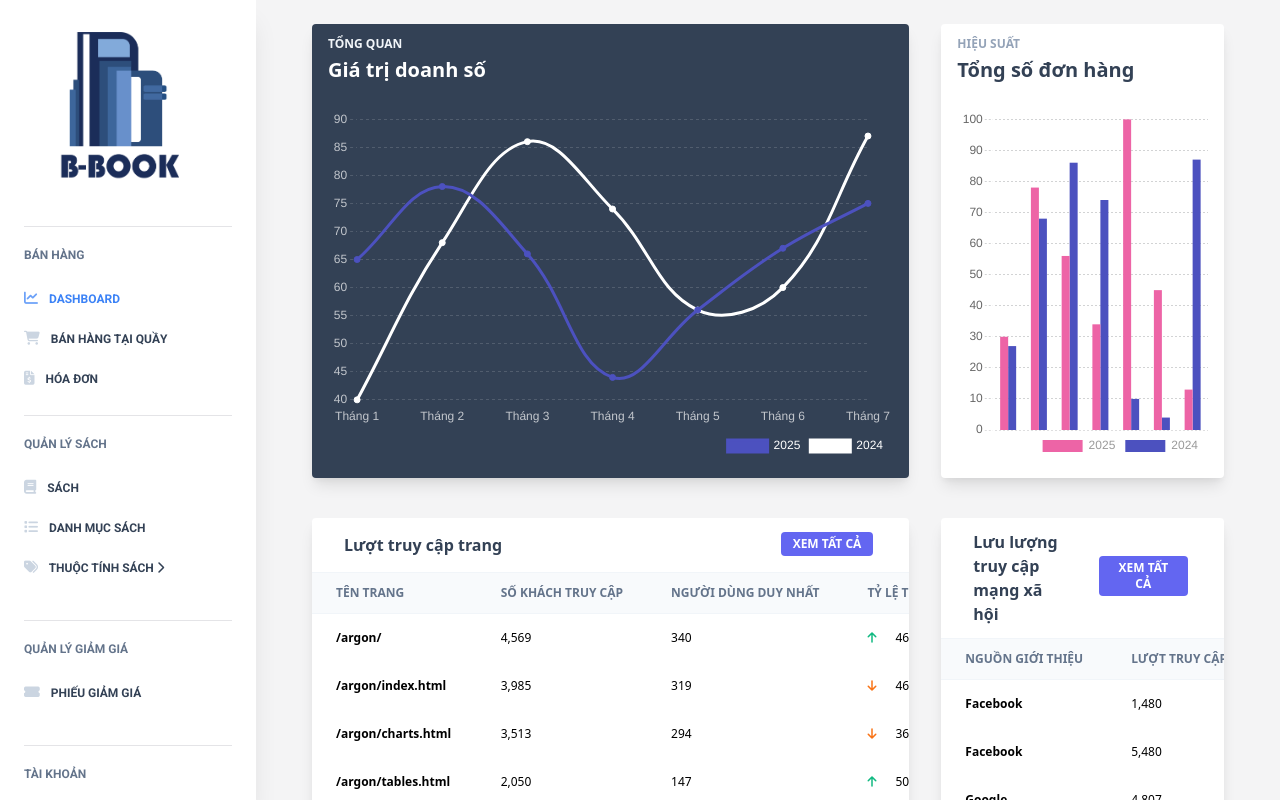
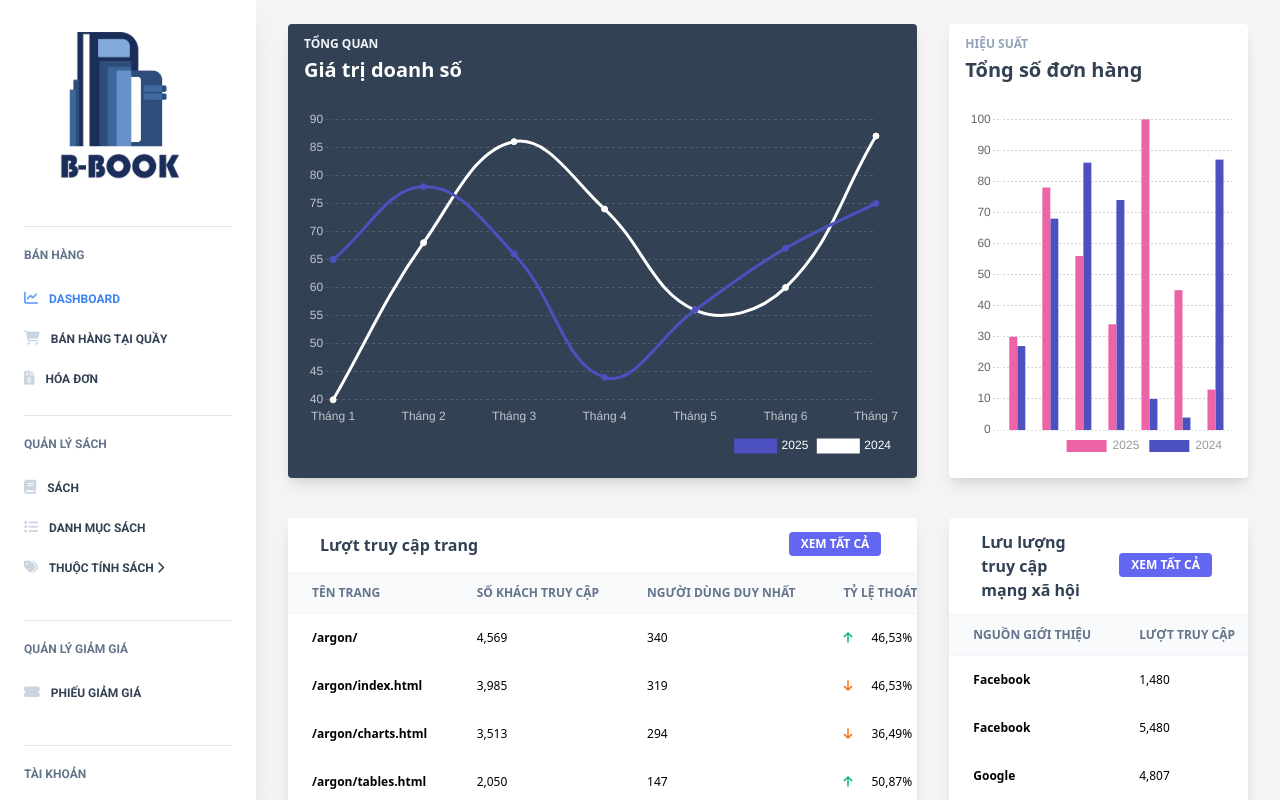
Before and after one commit to Emcupeo/DATN-B-BOOK, a Vue app in the folder src/frontend/vue-notus-main/vue-notus-main/vue-notus-main/: page /admin/dashboard in a window 1280 px wide. Shown: the top 800 px of the page. Built offline with nearby package versions, Linux system fonts and the light colour scheme.

Commit message:
update giao dien pgg, validate, icon..... sort modal confirm, toast notification, màu menu, filter trang thai

```diff
--- a/src/frontend/vue-notus-main/vue-notus-main/vue-notus-main/src/layouts/Admin.vue
+++ b/src/frontend/vue-notus-main/vue-notus-main/vue-notus-main/src/layouts/Admin.vue
@@ -4,7 +4,7 @@
     <div class="relative md:ml-64 flex flex-col flex-grow">
       <!-- <admin-navbar /> -->
       <HeaderStats />
-      <div class="px-4 md:px-10 mx-auto w-full flex-grow">
+      <div class="px-4 md:px-11 mx-auto w-full flex-grow">
         <router-view />
       </div>
       <FooterAdmin />
```
